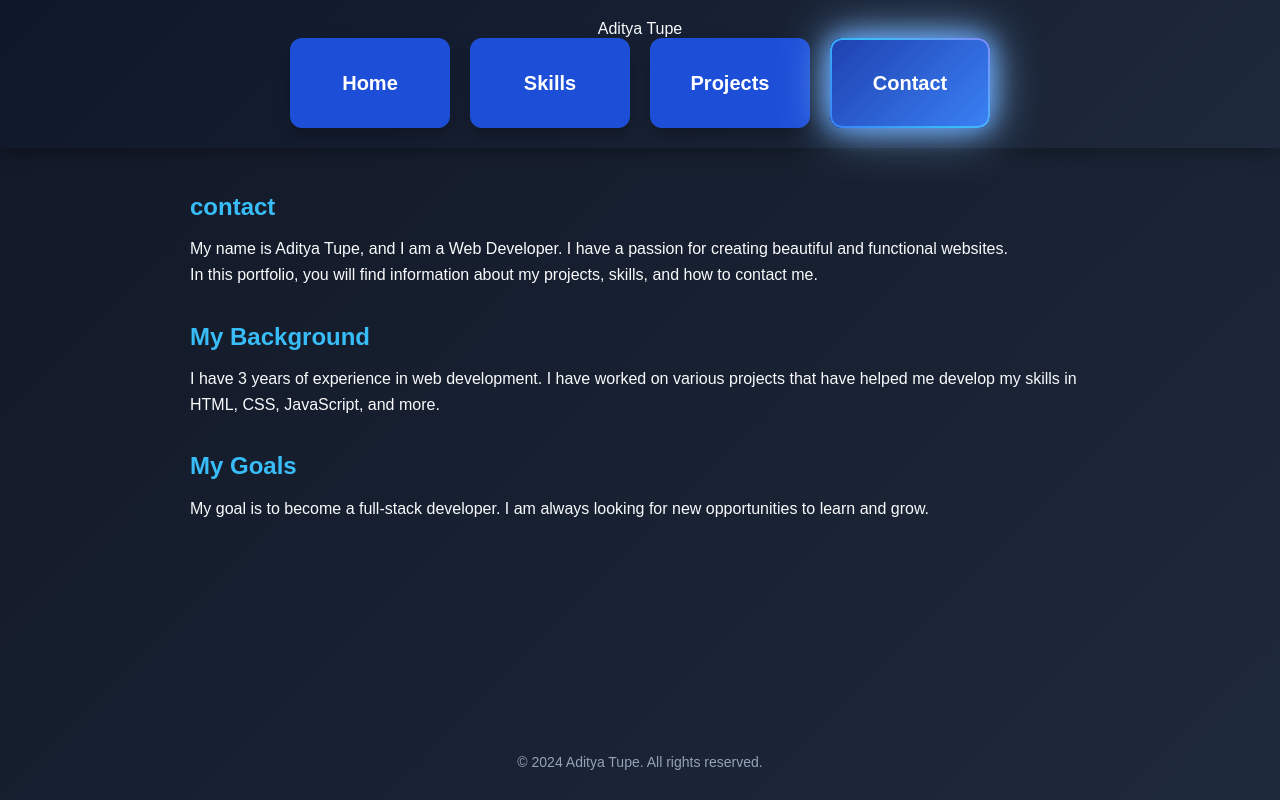
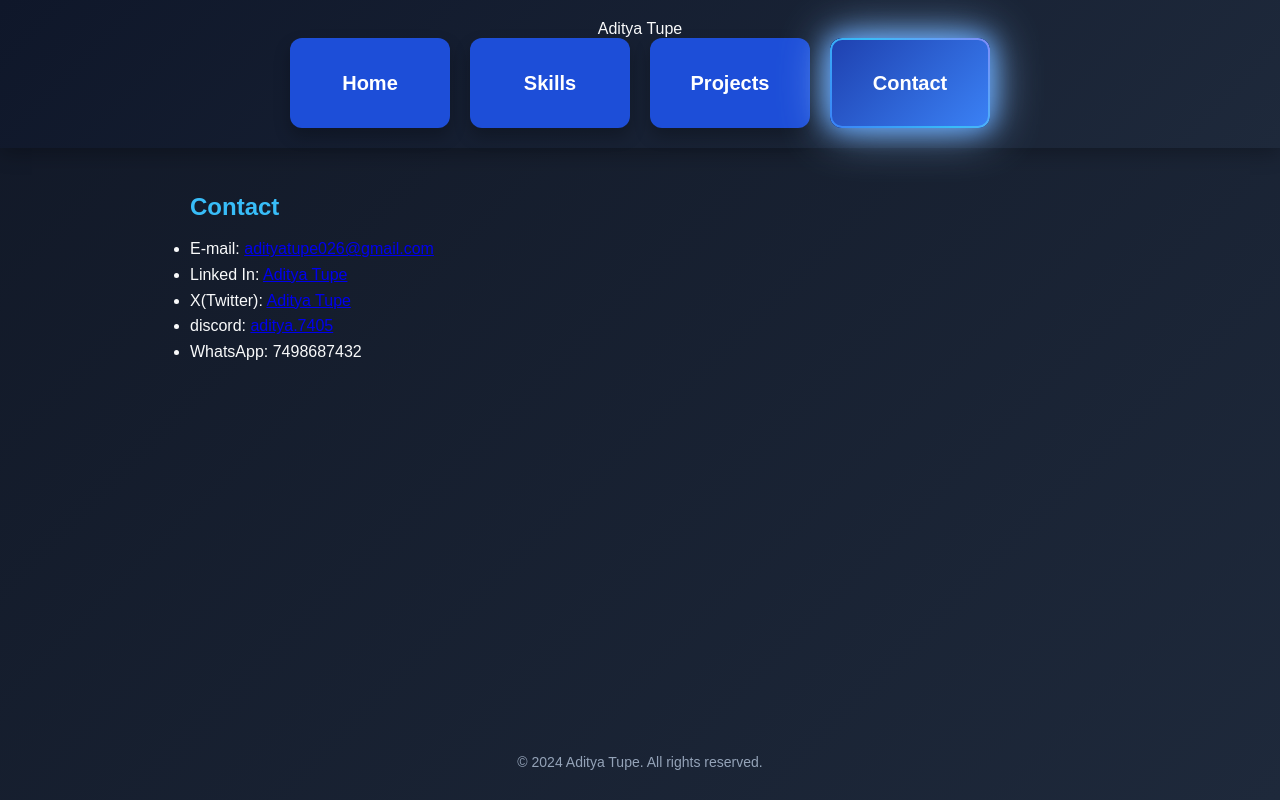
Before and after one commit to adityatupe026-star/Portfolio, a plain HTML site: page contact.html in a window 1280 px wide. Drawn offline with Linux system fonts and the light colour scheme.

Commit message:
Update contact.html

```diff
--- a/contact.html
+++ b/contact.html
@@ -17,18 +17,18 @@
   </header>
   <main>
     <section>
-      <h2>contact</h2>
-      <p>My name is Aditya Tupe, and I am a Web Developer. I have a passion for creating beautiful and functional websites.</p>
-      <p>In this portfolio, you will find information about my projects, skills, and how to contact me.</p>
-    </section>
-    <section>
-      <h2>My Background</h2>
-      <p>I have 3 years of experience in web development. I have worked on various projects that have helped me develop my skills in HTML, CSS, JavaScript, and more.</p>
-    </section>
-    <section>
-      <h2>My Goals</h2>
-      <p>My goal is to become a full-stack developer. I am always looking for new opportunities to learn and grow.</p>
-    </section>
+      <h2>Contact</h2>
+      <p>
+        <ul>
+          <li><p>E-mail: <a href="adityatupe026@gmail.com">adityatupe026@gmail.com</a></p></li>
+          <li><p>Linked In: <a href="https://www.linkedin.com/in/aditya-tupe45">Aditya Tupe</a></p></li>
+          <li><p>X(Twitter): <a href="https://x.com/imadityatupe026?t=2SOiq6ePEL1bp79gVhBZNQ&s=09">Aditya Tupe</a></p></li>
+          <li><p>discord: <a href="https://discord.gg/JMBVAdSJ">aditya.7405</a></p></li>
+          <li><p>WhatsApp: 7498687432</p></li>
+        </ul>
+      </p>
+
+
     </main>
   <footer>
     <p>&copy; 2024 Aditya Tupe. All rights reserved.</p>
```
